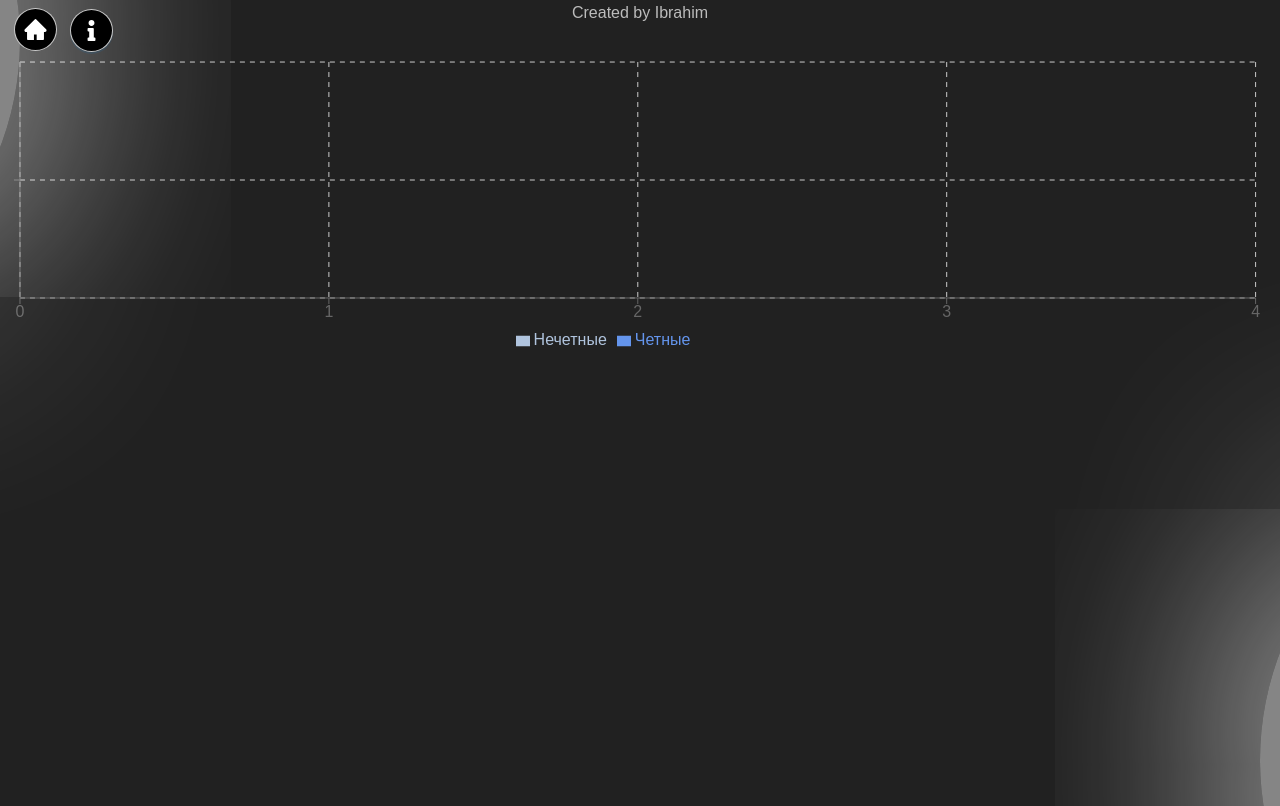
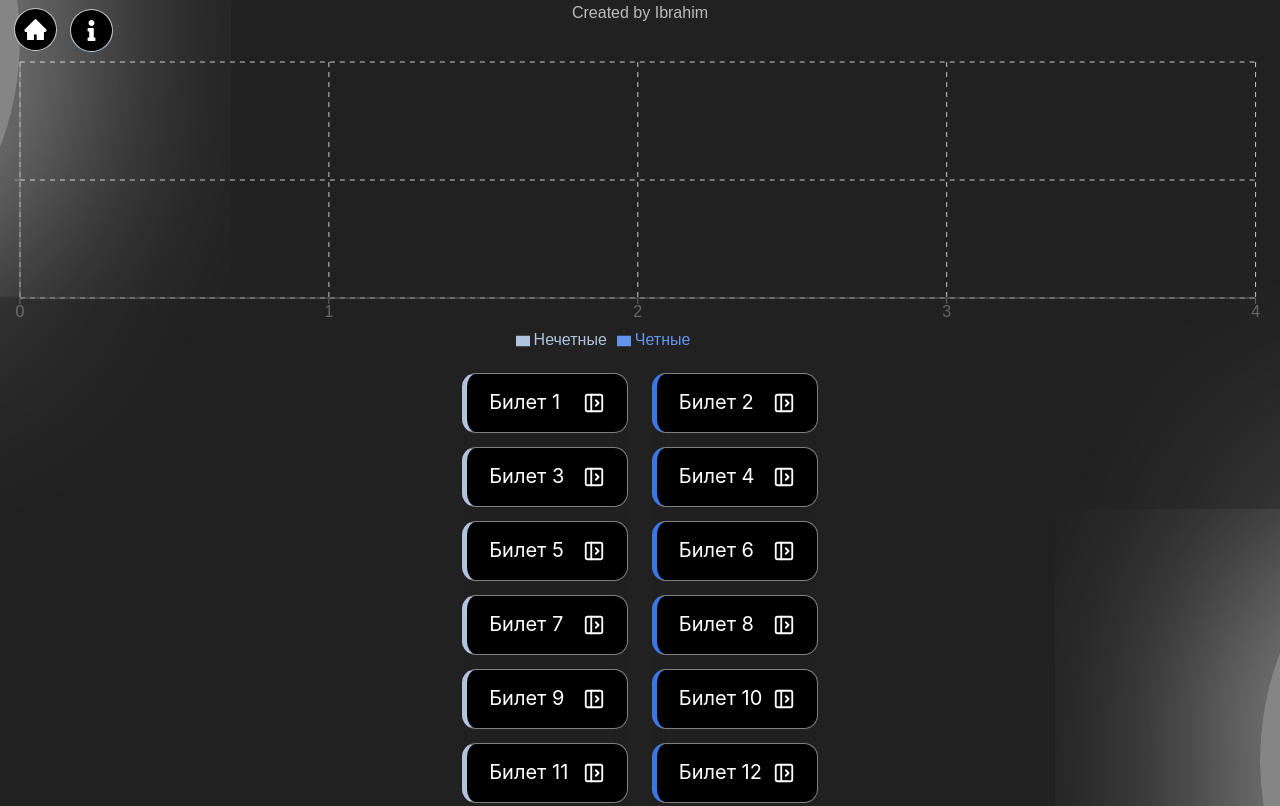
Before and after one commit to i8Rahi1m/exam-help, a Next.js app: page /statistic/1 in a window 1280 px wide. Shown: the top 806 px of the page. Built offline with nearby package versions, Linux system fonts and the light colour scheme.

Commit message:
statistic

```diff
--- a/app/page.tsx
+++ b/app/page.tsx
@@ -8,7 +8,7 @@ export default function Home() {
         <Link
           href={`/${el.key}`}
           key={el.key}
-          className="transition-[0.7s] flex justify-center items-center bg-[black] w-[46%] h-[42vw] rounded-2xl text-[23px] md:w-[200px] md:h-[200px] hover:bg-[#1d1d1d] hover:text-[24px] hover:scale-105"
+          className="transition-[0.7s] flex justify-center items-center bg-[black] w-full h-[40vw] rounded-2xl text-[25px] md:w-[200px] md:h-[200px] hover:bg-[#1d1d1d] hover:text-[24px] hover:scale-105"
           style={{ border: `2px solid ${el.color}` }}
         >
           {el.title}
--- a/app/statistic/[title]/page.tsx
+++ b/app/statistic/[title]/page.tsx
@@ -3,6 +3,7 @@
 import AboutButton from "@/components/aboutButton/ui";
 import { HomeLink } from "@/components/homeLink/ui";
 import { Diagram } from "@/entities/diagram/ui";
+import TicketsStatistic from "@/entities/ticketsStatistic/ui";
 
 export default function TicketPage() {
 
@@ -11,7 +12,7 @@ export default function TicketPage() {
       <AboutButton/>
       <HomeLink/>
       <Diagram/>
-
+      <TicketsStatistic/>
     </div>
   );
 }
--- a/components/aboutButton/ui.tsx
+++ b/components/aboutButton/ui.tsx
@@ -7,7 +7,7 @@ import { FaInfo } from "react-icons/fa";
 
 const content = (
   <div>
-    <p className='w-[350px] text-[15px] font-medium'>На этой странице билеты поделены на ЧЁТНЫЕ и НЕЧЁТНЫЕ и суммированы сложности их вопросов, для статистики.</p>
+    <p className='w-[350px] text-[15px] font-medium'>На этой странице билеты поделены на ЧЁТНЫЕ и НЕЧЁТНЫЕ и суммированы сложности их вопросов, чтобы определить легчайшие из них.</p>
   </div>
 );
 
--- a/entities/diagram/ui.tsx
+++ b/entities/diagram/ui.tsx
@@ -12,26 +12,35 @@ import {
 } from 'recharts';
 import { useParams } from 'next/navigation';
 import { Tickets } from '@/database/tickets';
+import { useEffect, useState } from 'react';
 
 export const Diagram = () => {
   const params = useParams();
   const key = params?.title as string;
   const category = Tickets.find(ticket => ticket.key === key);
 
-  let even = 0;
-  let odd = 0;
+  const [even, setEven] = useState(0);
+  const [odd, setOdd] = useState(0);
+
+  useEffect(() => {
+    let evenCount = 0;
+    let oddCount = 0;
 
     if (category?.ticks) {
       category.ticks.forEach((tick: { diff: number }) => {
         if (tick.diff % 2 === 0) {
-        even++;
+          evenCount++;
         } else {
-        odd++;
+          oddCount++;
         }
       });
     }
 
-  const total = category?.ticks?.length || 87;
+    sessionStorage.setItem('evenCount', evenCount.toString());
+    sessionStorage.setItem('oddCount', oddCount.toString());
+    setEven(evenCount);
+    setOdd(oddCount);
+  }, [category]);
 
   const data = [
     {
--- /dev/null
+++ b/entities/ticketsStatistic/ui.tsx
@@ -0,0 +1,99 @@
+'use client';
+
+import React from 'react';
+import { CaretRightOutlined } from '@ant-design/icons';
+import { Collapse, theme } from 'antd';
+import type { CSSProperties } from 'react';
+import type { CollapseProps } from 'antd';
+import { Tickets } from '@/database/tickets';
+import { useRouter } from 'next/navigation';
+import { LuPanelLeftOpen } from "react-icons/lu";
+
+const TicketsStatistic: React.FC = () => {
+  const router = useRouter();
+  const { token } = theme.useToken();
+
+  const panelStyle: CSSProperties = {
+    marginBottom: 14,
+    fontSize: '20px',
+    background: token.colorFillAlter,
+    borderRadius: '14px',
+    border: 'none'
+  };
+
+  const parseQuestions = (ques: string) => {
+    const parts = ques
+      .split(/\c/)
+      .filter((q) => q.trim() !== '');
+
+    return (
+      <div className="space-y-1 text-[17px] text-[white]">
+        {parts.map((line, idx) => (
+          <p key={idx}>
+            <strong className='pl-1'>{idx + 1}.</strong> {line.trim()}
+          </p>
+        ))}
+      </div>
+    );
+  };
+
+  const handleNavigation = (id: number, title: string) => {
+    router.push(`/${title}/${id}`);
+  };
+
+  // Split ticks into odd and even
+  const oddTicks = Tickets[0].ticks.filter(tick => tick.id % 2 !== 0);
+  const evenTicks = Tickets[0].ticks.filter(tick => tick.id % 2 === 0);
+
+  const makeItems = (
+    ticks: typeof Tickets[0]['ticks'],
+    color: string
+  ): CollapseProps['items'] =>
+    ticks.map((tick) => ({
+      key: tick.id.toString(),
+      label: (
+        <div className="flex justify-between items-center text-white">
+          <span className="-ml-4.5">Билет {tick.id}</span>
+          <button
+            onClick={() => handleNavigation(tick.id, Tickets[0].key)}
+            className="transition-[0.3s] p-1.5 text-[22px] rounded-2xl hover:bg-[#80808056] cursor-pointer hover:scale-[1.2]"
+          >
+            <LuPanelLeftOpen />
+          </button>
+        </div>
+      ),
+      style: {
+        ...panelStyle,
+        border: "1px solid gray",
+        borderLeft: `5px solid ${color}`,
+        background: 'black',
+      },
+    }));
+
+
+  return (
+    <section className="p-4">
+      <div className='flex gap-6 justify-center'>
+        <Collapse
+          bordered={false}
+          defaultActiveKey={['2']}
+          expandIcon={({ isActive }) => (
+            <CaretRightOutlined rotate={isActive ? 90 : 0} />
+          )}
+          items={makeItems(oddTicks, '#B0C4DE')}
+        />
+        <Collapse
+          bordered={false}
+          defaultActiveKey={['2 ']}
+          expandIcon={({ isActive }) => (
+            <CaretRightOutlined rotate={isActive ? 90 : 0} />
+          )}
+          items={makeItems(evenTicks, '#3b76e2')}
+        //   className='bg-[]'
+        />
+      </div>
+    </section>
+  );
+};
+
+export default TicketsStatistic;
```
Also changed, not shown: entities/collapseSection/ui.tsx (line endings or trailing spaces). Lines whose indentation alone changed are shown as unchanged.
